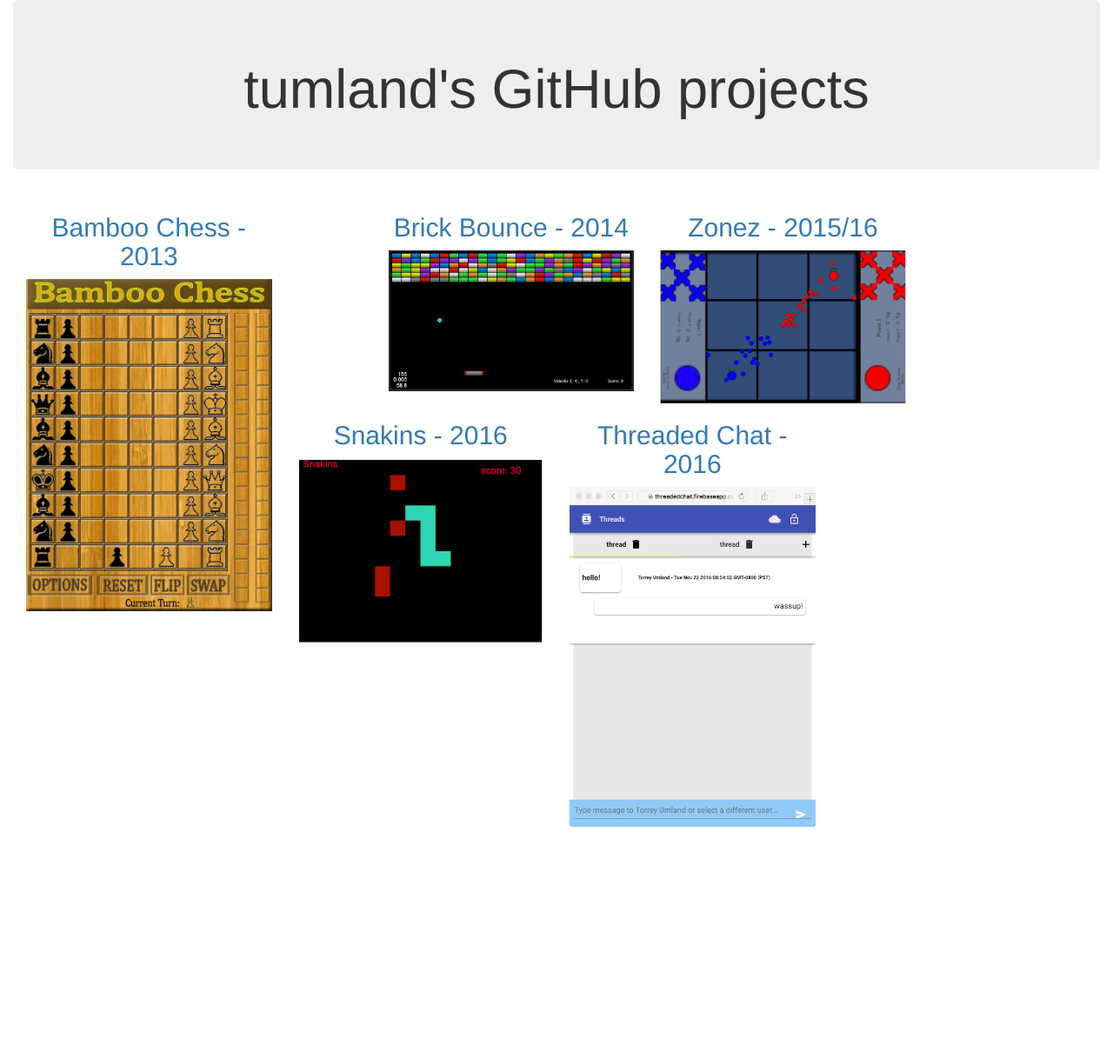
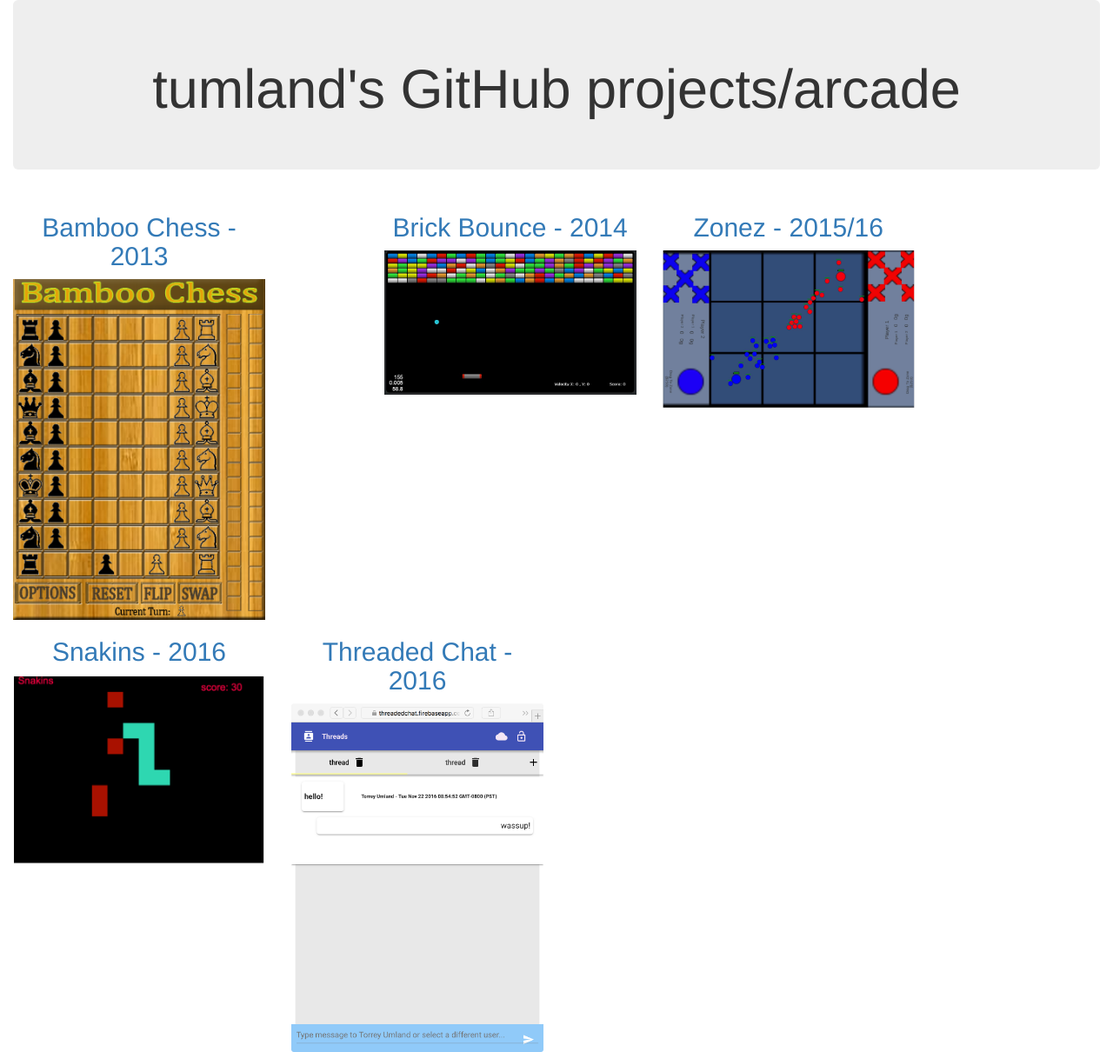
Before and after one commit to tumland/tumland.github.io, a plain HTML site: page index.html in a window 1280 px wide. Shown: the whole page at 87% size. Before the commit the page ends 951 px from the top, so only its background shows below. Drawn offline with nearby package versions, Linux system fonts and the light colour scheme.

Commit message:
fix scaffolding

```diff
--- a/index.html
+++ b/index.html
@@ -19,12 +19,13 @@
 <body>
 <div class="container-fluid">
 	<div class="jumbotron text-center">
-		<h1>tumland's GitHub projects</h1>
+		<h1>tumland's GitHub projects/arcade</h1>
 	</div>
 </div>
 
 
 <div class="container-fluid text-center">
+		<div class="row">
 		<div class="col-md-3">
 			<a href="bamboochess/index.html">
 				<h2>Bamboo Chess - 2013</h2>
@@ -43,6 +44,8 @@
 				<img src="img/zonez.jpeg" width="100%">
 			</a>
 		</div>
+	</div>
+	<div class="row">
 		<div class="col-md-3">
 			<a href="phaser-snake/index.html">
 				<h2>Snakins - 2016</h2>
@@ -57,6 +60,7 @@
 			</a>
 		</div>
 	</div>
+</div>
 
 </body>
 
```
Lines whose indentation alone changed are shown as unchanged.
